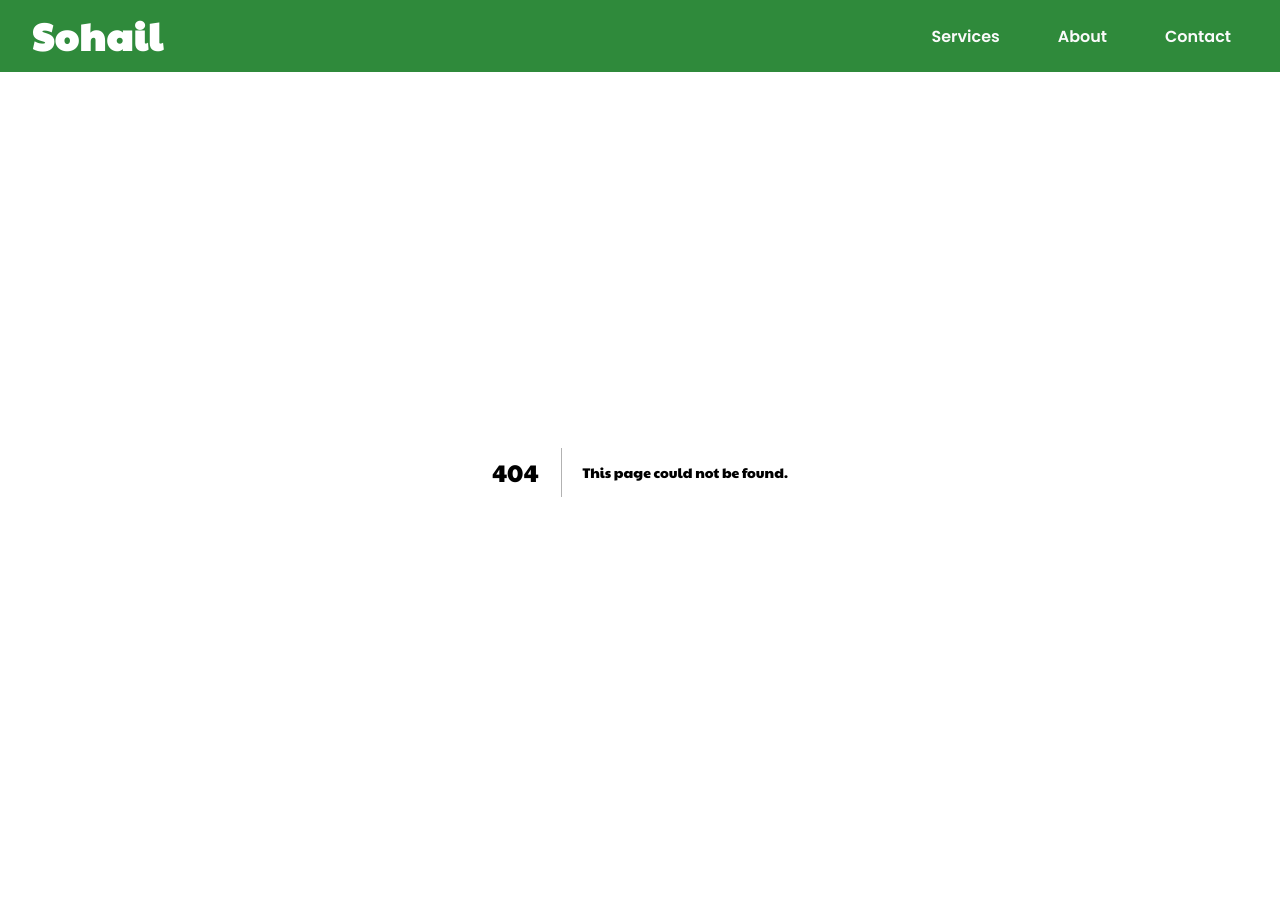
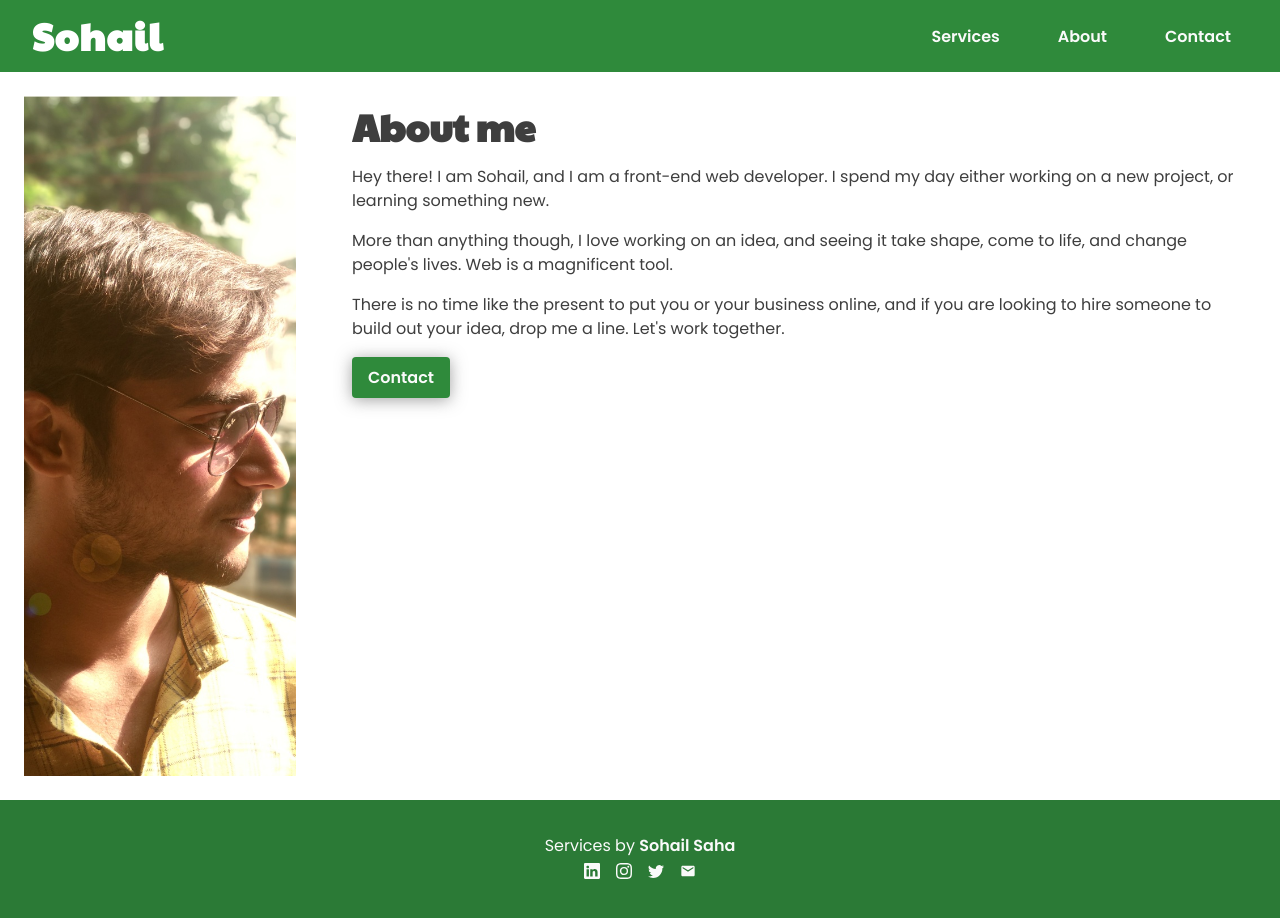
Before and after one commit to captain-woof/my-freelance-services, a Next.js app: page /about in a window 1280 px wide. Before the commit this address had no page. Before the commit the page ends 872 px from the top, so only its background shows below. Built offline with nearby package versions, Linux system fonts and the light colour scheme.

Commit message:
Bio page ready

```diff
--- /dev/null
+++ b/components/pages/about/bio.tsx
@@ -0,0 +1,17 @@
+import styles from './styles.module.css'
+import Button from '../../atoms/button'
+import Link from 'next/link'
+
+export default function AboutBio() {
+    return (
+        <div className={styles.bio}>
+            <h3>About me</h3>
+            <p>Hey there! I am Sohail, and I am a front-end web developer. I spend my day either working on a new project, or learning something new.</p>
+            <p>More than anything though, I love working on an idea, and seeing it take shape, come to life, and change people&apos;s lives. Web is a magnificent tool.</p>
+            <p>There is no time like the present to put you or your business online, and if you are looking to hire someone to build out your idea, drop me a line. Let&apos;s work together.</p>
+            <Link href="/contact" passHref><a>
+                <Button>Contact</Button>
+            </a></Link>
+        </div>
+    )
+}
--- /dev/null
+++ b/components/pages/about/index.tsx
@@ -0,0 +1,13 @@
+import SidebarAndMain from "../../layouts/sidebarAndMain";
+import Footer from "../../molecules/footer";
+import AboutBio from "./bio";
+import MyPicSidebar from "./sidebar";
+
+export default function About() {
+    return (
+        <>
+            <SidebarAndMain sidebarComp={<MyPicSidebar />} mainComp={<AboutBio />} />
+            <Footer />
+        </>
+    )
+}
--- /dev/null
+++ b/components/pages/about/sidebar.tsx
@@ -0,0 +1,10 @@
+/* eslint-disable @next/next/no-img-element */
+import styles from './styles.module.css'
+
+export default function MyPicSidebar() {
+    return (
+        <div className={styles.myImageContainer}>
+            <img className={styles.myImage} src="/assets/images/me.jpg" alt="Sohail's portrait"/>
+        </div>
+    )
+}
--- /dev/null
+++ b/components/pages/about/styles.module.css
@@ -0,0 +1,41 @@
+/* Below styles for my image */
+
+.myImageContainer {
+    width: 100%;
+    height: 100%;
+    position: relative;
+}
+
+@media (min-width: 520px) {
+    .myImageContainer {
+        height: calc(100vh - var(--height-navbar));
+    }
+}
+
+.myImage {
+    object-position: center center;
+    object-fit: cover;
+    padding: 1.5rem;
+    width: 100%;
+    height: 100%;
+}
+
+@media (min-width: 520px) {
+    .myImage {
+        object-position: center 20%;
+    }
+}
+
+/* Below styles for About bio */
+
+.bio {
+    padding: 1rem;
+    border-radius: 8px;
+    background-color: var(--color-white-light);
+    margin: 1rem;
+    padding-bottom: var(--sp-600);
+}
+
+.bio > * + * {
+    margin-bottom: 1rem;
+}
--- /dev/null
+++ b/pages/about.tsx
@@ -0,0 +1,7 @@
+import About from "../components/pages/about";
+
+export default function AboutPage() {
+    return (
+        <About />
+    )
+}
```
Also changed, not shown: public/assets/images/me.jpg (added).
